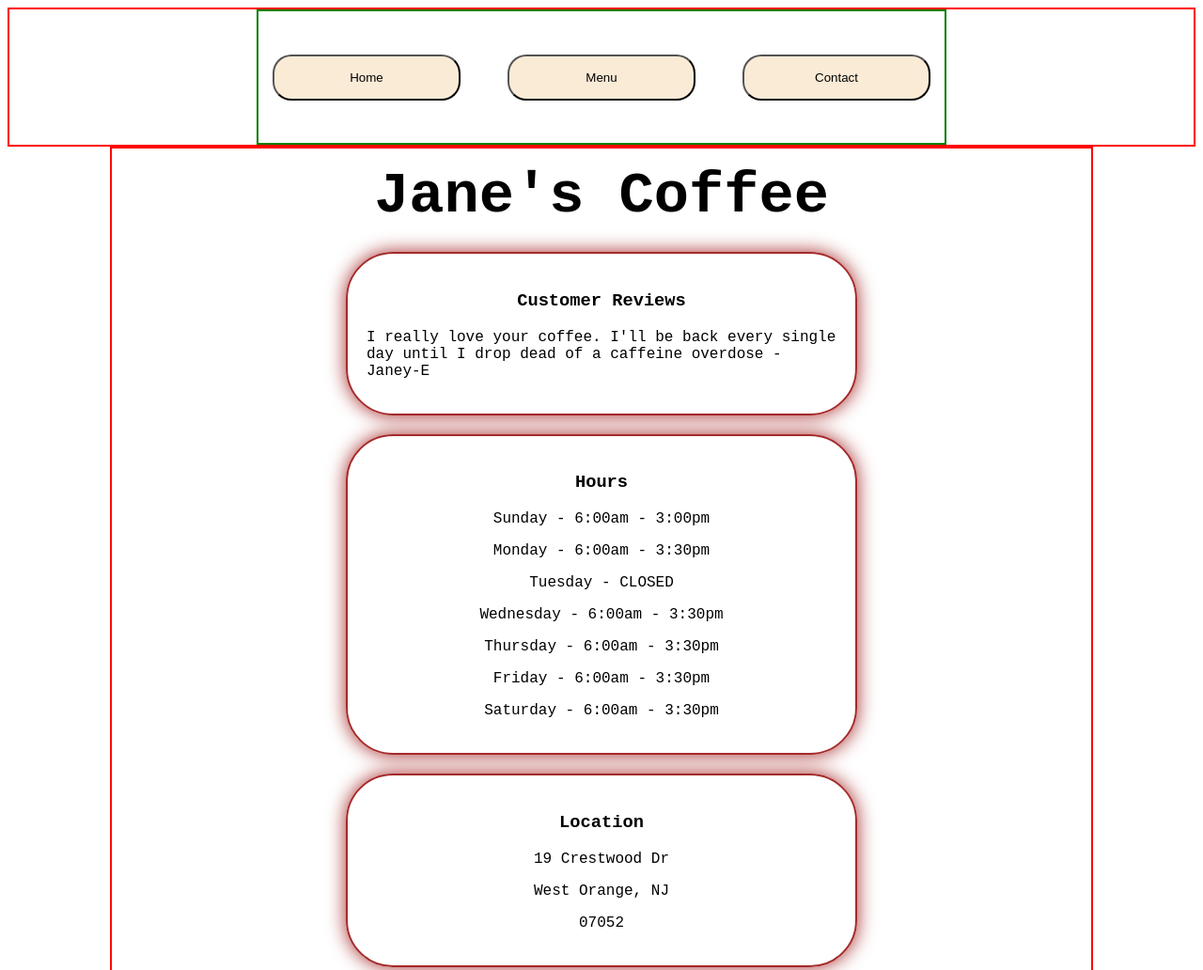
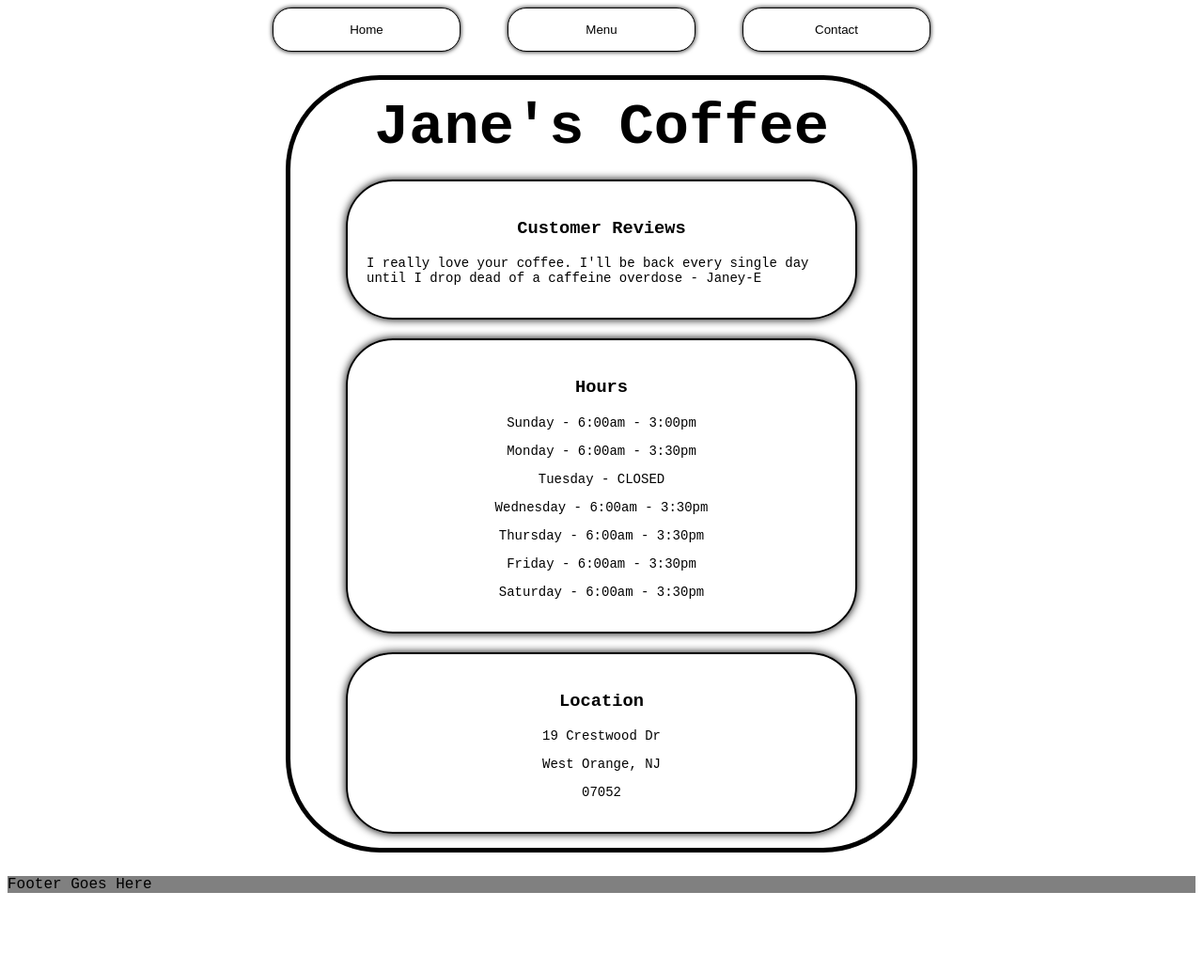
Before and after one commit to SidJBro/restaurant, a website built with webpack: page dist/index.html in a window 1280 px wide. Shown: the top 1032 px of the page at 94% size. After the commit the page ends 958 px from the top, so only its background shows below. Built offline with nearby package versions, Linux system fonts and the light colour scheme.

Commit message:
Added all functionality

```diff
--- /dev/null
+++ b/src/createContact.js
@@ -0,0 +1,8 @@
+const createContact = function() {
+    const contact = document.createElement('div');
+    contact.className = 'contact';
+    contact.innerText = "Here's how to contact us: 934-345-3443";
+    return contact;
+}
+
+export { createContact };
--- /dev/null
+++ b/src/createHomepage.js
@@ -0,0 +1,20 @@
+import { createInnerHeader } from "./createInnerHeader";
+import { createReviews } from "./createReviews";
+import { createHours } from "./createHours";
+import { createLocation } from "./createLocation";
+
+const createHomepage = function() {
+    const homePage = document.createElement('div');
+    homePage.className = 'home-page-div';
+    const sections = []
+    sections.push(createInnerHeader());
+    sections.push(createReviews());
+    sections.push(createHours());
+    sections.push(createLocation());
+    sections.forEach(section => {
+        homePage.append(section);
+    });
+    return homePage;
+}
+
+export { createHomepage };
--- a/src/createMain.js
+++ b/src/createMain.js
@@ -1,51 +1,24 @@
-import { createLocation } from './createLocation.js';
-import { createHours } from './createHours.js'
-import { createReviews } from './createReviews.js';
-import { createInnerHeader } from './createInnerHeader.js';
+import { createHomepage } from './createHomepage.js';
 import { createMenu } from './createMenu.js';
-const createMain = function (pageName) {
+import { createContact } from './createContact.js';
+
+const createMain = function () {
 
         var main = {
             init: function() {
                 this.createSections();
-                this.renderMain();
             },
             createSections: function() {
-                this.createMain();
-                if (pageName === 'Home') {
-                    this.itemsToAppend = this.createHomePage();
-                } else if (pageName === 'Menu') {
-                    this.itemsToAppend = this.createMenu();
-                }
-
-
-            },
-            createMain: function() {
-                this.mainContainer = document.createElement('div');
-                this.mainContainer.className = 'main';
-            },
-            createHomePage: function() {
-                return [createInnerHeader(), createReviews(), createHours(), createLocation()];
-            },
-            createMenu: function() {
-                return createMenu();
-            },
-            renderMain: function() {
-                if (this.itemsToAppend.length > 1) {
-                    this.itemsToAppend.forEach(item => {
-                        this.mainContainer.appendChild(item);
-                    });
-                } else {
-                    this.mainContainer.appendChild(this.itemsToAppend);
-                }
-
-                // this.appendHeader();
-                // this.appendReviews();
-                // this.appendHours();
-                // this.appendLocation();
+                this.homePage = createHomepage();
+                this.menu = createMenu();
+                this.contact = createContact();
             },
         }
         main.init();
-        return main.mainContainer;
+        return {
+            homePage: main.homePage,
+            menu: main.menu,
+            contact: main.contact
+        }
     }
 export { createMain };
--- a/src/createMenu.js
+++ b/src/createMenu.js
@@ -1,13 +1,29 @@
 const createMenu = function() {
     const menu = document.createElement('div');
     menu.className = 'menu';
-    const header = document.createElement('h3');
+    const header = document.createElement('div');
+    header.className = 'inner-header'
     header.innerText = 'Menu';
     menu.appendChild(header);
 
-    const menuItemOne = document.createElement('p');
-    menuItemOne.innerText = "Menu Item One";
-    menu.appendChild(menuItemOne);
+    const menuItemNames = [
+        ['Shitberry Rhubarb', '$12.99'],
+        ['Crushroom Ravioli', '$14.99'],
+        ['Butterpickle Pancakes', '$9.99'],
+        ['Roast Pheasant on a Stick', '$28.99'],
+        ['Corn on the Snob', '$6.99'],
+        ['Pigs in Anklets', '$11.99']
+    ];
+
+    menuItemNames.forEach(item => {
+        const next = document.createElement('div');
+        const t = document.createElement('h3');
+        t.innerText = item[0];
+        const p = document.createElement('p');
+        p.innerText = item[1]
+        next.appendChild(t).appendChild(p);
+        menu.appendChild(next);
+    });
 
 
     return menu;
--- a/src/index.js
+++ b/src/index.js
@@ -8,29 +8,39 @@ import { createFooter } from './createFooter.js';
     var page = {
         init: function() {
             this.buildDivs();
-
-            this.render(this.main);
+            this.buttons = this.header.buttons;
             this.attachEvents();
+            this.render();
         },
         buildDivs: function() {
             this.contentContainer = document.querySelector('.content');
             this.header = createHeader();
-            this.main = createMain('Home');
+            this.main = createMain();
             this.footer = createFooter();
         },
         attachEvents: function() {
-            this.header.buttons.forEach(button => {
-                button.addEventListener('click', e => {
-                    let newMain = createMain(e.target.innerText);
-                    // this.main.innerHTML = newMain.innerHTML;
-                    this.contentContainer.replaceChild(newMain, this.main);
-                });
+            this.buttons[0].addEventListener('click', e => {
+                this.main.homePage.style.display = 'flex';
+                this.main.menu.style.display = 'none';
+                this.main.contact.style.display = 'none';
+            });
+            this.buttons[1].addEventListener('click', e => {
+                this.main.homePage.style.display = 'none';
+                this.main.menu.style.display = 'flex';
+                this.main.contact.style.display = 'none';
+            });
+            this.buttons[2].addEventListener('click', e => {
+                this.main.homePage.style.display = 'none';
+                this.main.menu.style.display = 'none';
+                this.main.contact.style.display = 'flex';
             });
         },
-        render: function(mainContainer) {
-            [this.header.container, mainContainer, this.footer].forEach(div => {
-                this.contentContainer.appendChild(div);
-            });
+        render: function() {
+            this.contentContainer.appendChild(this.header.container);
+            this.contentContainer.appendChild(this.main.homePage);
+            this.contentContainer.appendChild(this.main.menu);
+            this.contentContainer.appendChild(this.main.contact);
+            this.contentContainer.appendChild(this.footer);
         }
     }
     page.init();
--- a/src/styles.css
+++ b/src/styles.css
@@ -6,35 +6,37 @@
 
 .content {
     display: grid;
-    grid-template-rows: 1fr 6fr 1fr;
+    grid-template-rows: min(1fr, 300px) 6fr min(1fr, 300px);
+    gap: 25px;
 }
 
 
 .header {
     display: flex;
     justify-content: center;
-    border: 2px solid red;
 }
 
-.main {
-    width: 80%;
+.home-page-div, .menu, .contact {
+    width: 50%;
     padding: 15px;
     justify-self: center;
     display: flex;
     flex-direction: column;
-    justify-content: space-around;
+    justify-content: center;
     align-items: center;
     gap: 20px;
-    border: 2px solid red;
+    border: 5px solid black;
+    border-radius: 100px;
+}
+
+.menu, .contact {
+    display: none;
 }
 
 .inner-header {
-    width: max(500px, 80%);
-    height: 75px;
     font-size: 62px;
     font-weight: 900;
     text-align: center;
-    font-family: 'Courier New', Courier, monospace;
 }
 
 .reviews, .hours, .location {
@@ -46,7 +48,6 @@
     display: flex;
     align-items: center;
     gap: 20px;
-    border: 2px solid green;
 }
 
 .nav-buttons button {
@@ -55,9 +56,11 @@
     margin-left: 15px;
     margin-right: 15px;
     border-radius: 20px;
-    background-color: antiquewhite;
+    background-color: rgb(255, 255, 255);
+    border: 1px solid black;
+    box-shadow: 0px 0px 5px black;
 }
-.main {
+.home-page-div {
     /* background-color: blue; */
     display: flex;
     justify-content: center;
@@ -66,8 +69,8 @@
 .reviews, .location, .hours {
     padding: 20px;
     border-radius: 50px;
-    border: 2px solid brown;
-    box-shadow: 0px 0px 20px brown;
+    border: 2px solid black;
+    box-shadow: 0px 0px 10px black;
 }
 
 .location, .hours {
@@ -78,6 +81,11 @@ h3 {
     text-align: center;
 }
 
+p {
+    font-size: 14px;
+    font-weight: 100;
+}
+
 .footer {
     background-color: grey;
 }
```
Also changed, not shown: dist/bundle.js.
